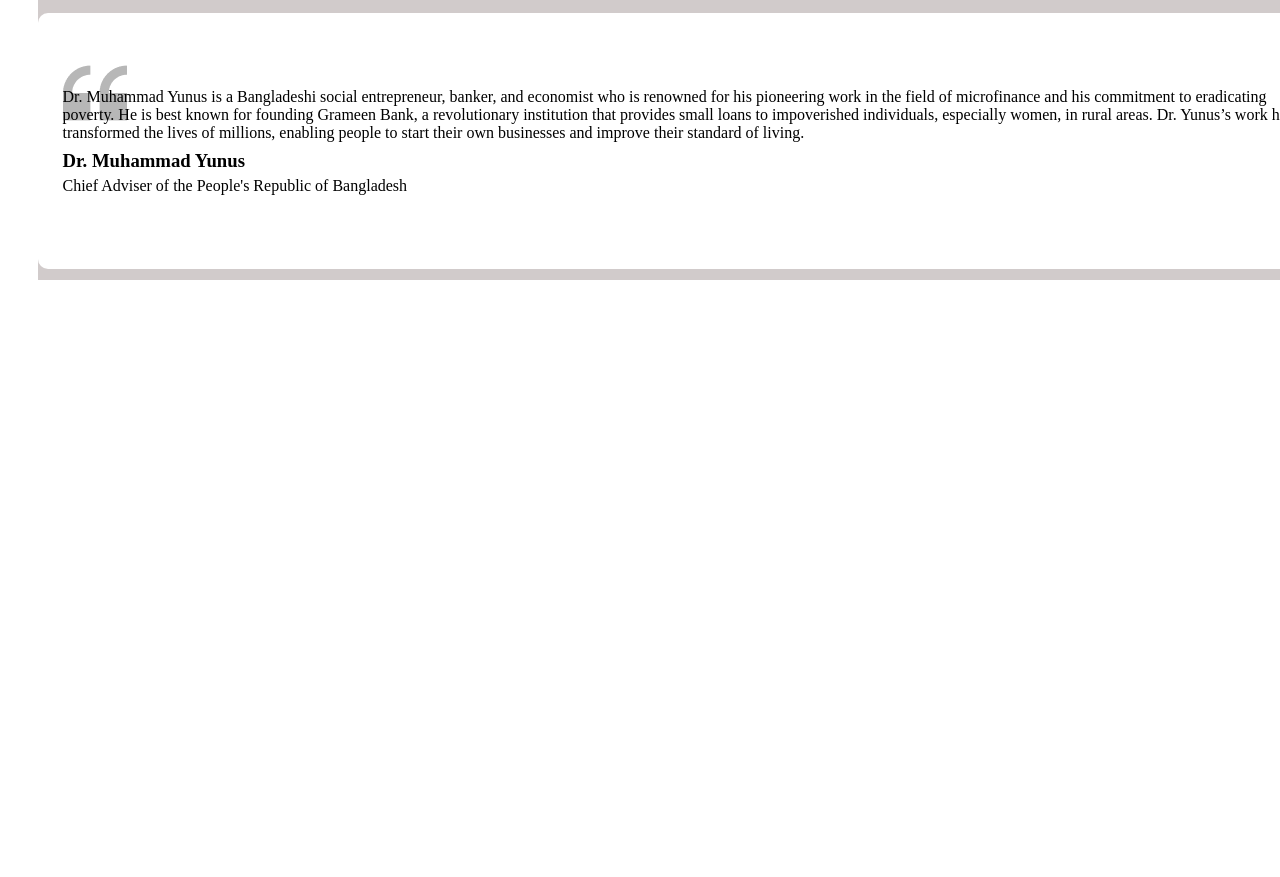
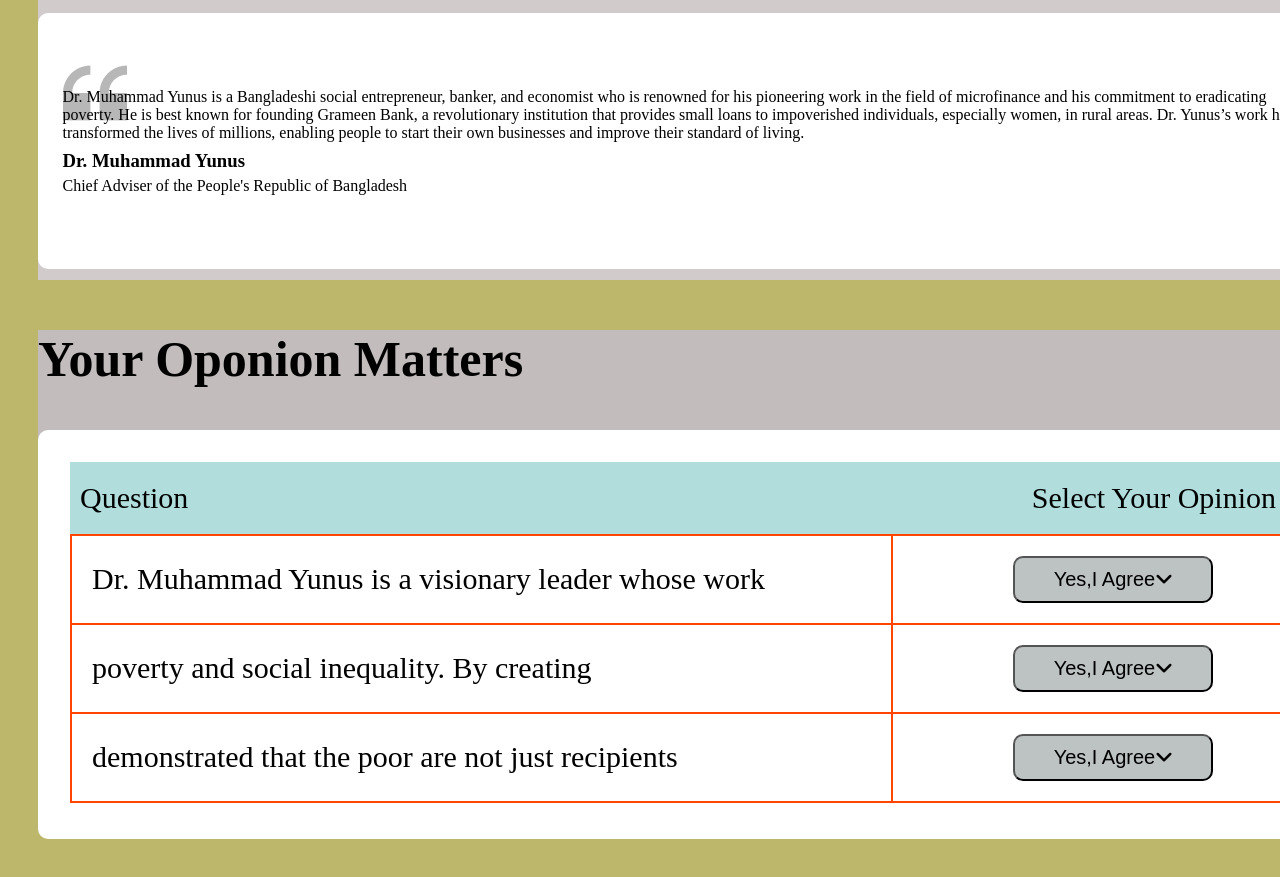
Before and after one commit to TANZIMAHMEDFAYSAL/tanzim-assignment-1, a plain HTML site: page index.html in a window 1280 px wide. Shown: the part 1698-2575 px from the top of the page. Before the commit the page ends 1998 px from the top, so only its background shows below. Drawn offline with Linux system fonts and the light colour scheme.

Commit message:
commit-4

```diff
--- a/index.html
+++ b/index.html
@@ -118,6 +118,41 @@
      </section>
 
 
+
+     <section class="section-4-oponion-matter">
+        <h1 class="opinion-matter">your oponion matters</h1>
+        <div class="parent-opinionp-natter">
+            <div class="table-container">
+                <nav>
+                    <li>question</li>
+                    <li>select your opinion</li>
+                </nav>
+                <table>
+                    <tbody>
+                        <tr>
+                            <td>Dr. Muhammad Yunus is a visionary leader whose work</td>
+                            <td><button>Yes,I Agree<i class="fa-solid fa-angle-down"></i></button></td>
+                             </tr>
+
+                        <tr>
+                            <td>poverty and social inequality. By creating</td>
+                            <td><button>Yes,I Agree<i class="fa-solid fa-angle-down"></i></button></td>
+                        </tr>
+
+                        <tr>
+                          <td>demonstrated that the poor are not just recipients</td>
+                          <td><button>Yes,I Agree<i class="fa-solid fa-angle-down"></i></button></td>
+                        </tr>
+
+                    </tbody>
+                </table>
+            </div>
+            </div>
+
+
+        </div>
+
+     </section>
 </main>
 
 </body>
--- a/style.css
+++ b/style.css
@@ -1,8 +1,11 @@
-
+body{
+    background-color: darkkhaki;
+}
 
 main{
 
     margin: 20px 30px;
+    /* background-color: rgb(95, 88, 93); */
 }
 
 
@@ -201,6 +204,8 @@ main{
     justify-content: center;
     background-color: white;
     border-radius: 10px;
+    margin-bottom: 200px;
+
 }
 .parent-image{
     width: 1231px;
@@ -224,3 +229,71 @@ main{
 }
 
 /* ........close.....Dr.mohammad yunus */
+.section-4-oponion-matter{
+    margin-top: 50px;
+    width: 1280px;
+    height: 481px;
+    background-color:rgb(194, 188, 188) ;
+    /* border: 2px solid red; */
+    margin-bottom: 200px;
+}
+.opinion-matter{
+    font-size: 50px;
+    text-transform: capitalize;
+    margin-top: 20px;
+    /* line-height: 0; */
+}
+.parent-opinionp-natter{
+    width: 1280px;
+    height: 409px;
+    background-color: white;
+    border-radius: 10px;
+    display: flex;
+    justify-content: center;
+    align-items: center;
+
+}
+.nav-with-table{
+
+    /* display: flex;
+    justify-content: center;
+    align-items: center; */
+}
+.table-container{
+    width: 1216px;
+    height: 345px;
+    /* border: 2px solid red; */
+}
+nav{
+    display: flex;
+    justify-content:space-between;
+    align-items: center;
+    background-color: rgb(177, 221, 221);
+    width:1216px ;
+    height:72px ;
+}
+nav li{
+    list-style: none;
+    padding: 20px 10px;
+    text-transform: capitalize;
+    font-size: 30px;
+}
+table{
+    width:1216px ;
+    height:96px;
+    border-collapse: collapse;
+}
+tr,td{
+    border: 2px solid orangered;
+    font-size: 30px;
+    padding: 20px 20px;
+}
+table td button{
+    font-size: 20px;
+    width: 200px;
+    margin-left: 100px;
+    padding: 10px 5px;
+    background-color: rgb(189, 194, 194);
+    border-radius: 10px;
+
+}
```
